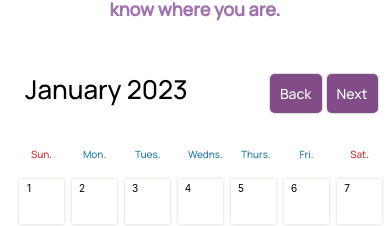
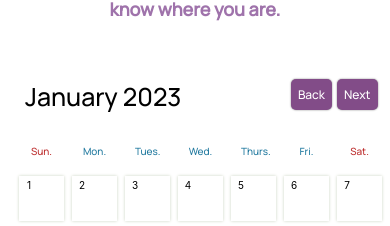
Before and after one commit to msi-ism/day-grader-app, a React (Create React App) app: page / in a window 390 px wide. Shown: the part 246-472 px from the top of the page. Built offline with nearby package versions, Linux system fonts and the light colour scheme; a web font is replaced by a local one.

Commit message:
mobile ui improvements

```diff
--- a/src/components/CalendarComponent.jsx
+++ b/src/components/CalendarComponent.jsx
@@ -143,7 +143,7 @@ setGPA(gpa)
         <div className='weekend'><span className='long-wkday'>Sunday</span><span className="short-wkday">Sun.</span></div>
         <div><span className='long-wkday'>Monday</span><span className="short-wkday">Mon.</span></div>
         <div><span className='long-wkday'>Tuesday</span><span className="short-wkday">Tues.</span></div>
-        <div><span className='long-wkday'>Wednesday</span><span className="short-wkday">Wedns.</span></div>
+        <div><span className='long-wkday'>Wednesday</span><span className="short-wkday">Wed.</span></div>
         <div><span className='long-wkday'>Thursday</span><span className="short-wkday">Thurs.</span></div>
         <div><span className='long-wkday'>Friday</span><span className="short-wkday">Fri.</span></div>
         <div className='weekend'><span className='long-wkday'>Saturday</span><span className="short-wkday">Sat.</span></div>
--- a/src/index.css
+++ b/src/index.css
@@ -407,11 +407,16 @@ button:hover {
 
   .nextButton, .backButton {
     font-family: 'Manrope';
-    font-size: 14px;
-    padding: 10px;
+    font-size: 12px;
+    padding: 7px;
 
   }
 
+  #monthDisplay {
+    color: black;
+    font-size: 25px;
+    margin-top: 8px;
+  }
 
 
 #calendar-container {
```
